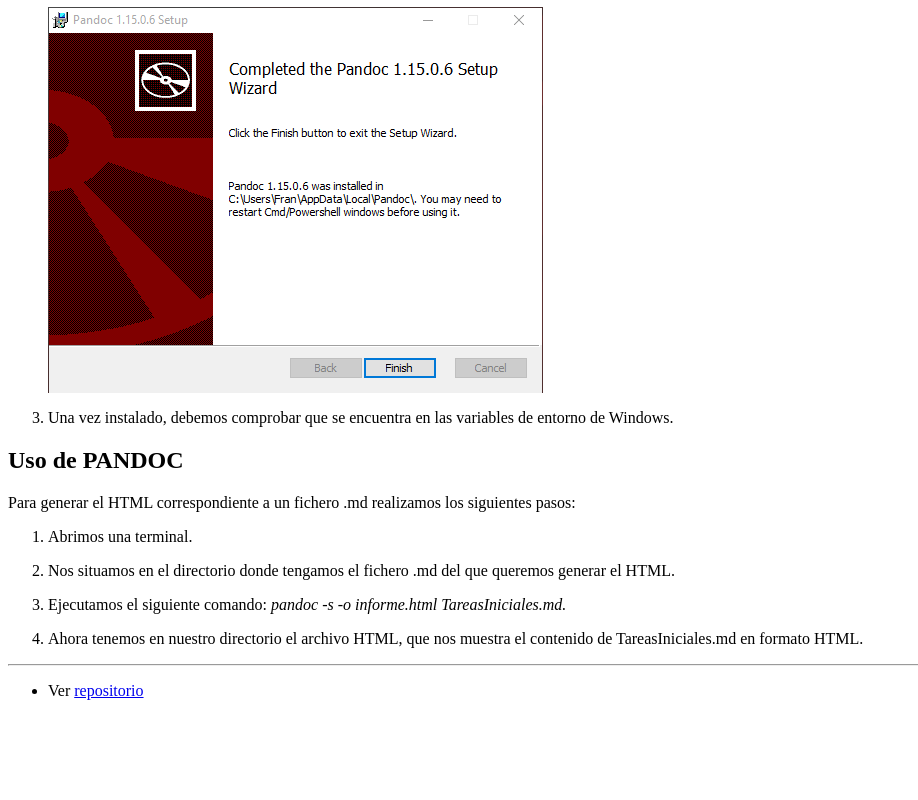
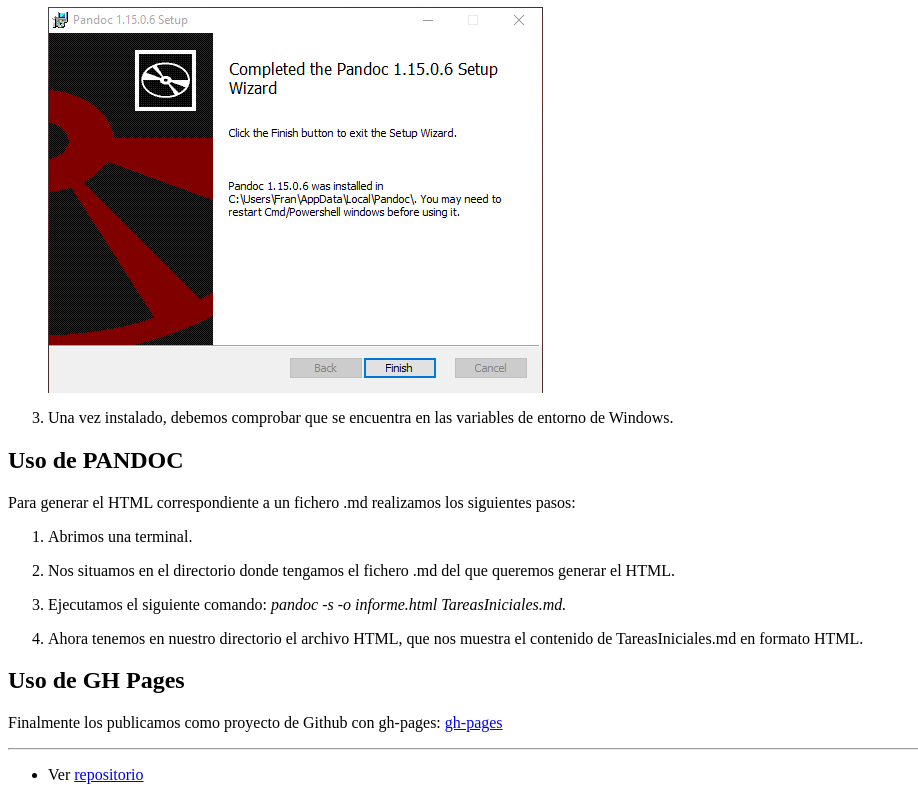
Before and after one commit to alu0100600582/TareasIniciales, a plain HTML site: page index.html in a window 1280 px wide. Shown: the part 3574-4374 px from the top of the page, without its empty margins (0-918 px from the left). Before the commit the page ends 4290 px from the top, so only its background shows below. Drawn offline with Linux system fonts and the light colour scheme.

Commit message:
arreglando cosas y añadiendo ghpages

```diff
--- a/informe.html
+++ b/index.html
@@ -79,6 +79,8 @@
 <li><p>Ejecutamos el siguiente comando: <em>pandoc -s -o informe.html TareasIniciales.md.</em></p></li>
 <li><p>Ahora tenemos en nuestro directorio el archivo HTML, que nos muestra el contenido de TareasIniciales.md en formato HTML.</p></li>
 </ol>
+<h2 id="uso-de-gh-pages">Uso de GH Pages</h2>
+<p>Finalmente los publicamos como proyecto de Github con gh-pages: <a href="http://alu0100600582.github.io/TareasIniciales">gh-pages</a></p>
 <hr />
 <ul>
 <li>Ver <a href="https://github.com/alu0100600582/TareasIniciales">repositorio</a></li>
```
Also changed, not shown: 1 other file.
